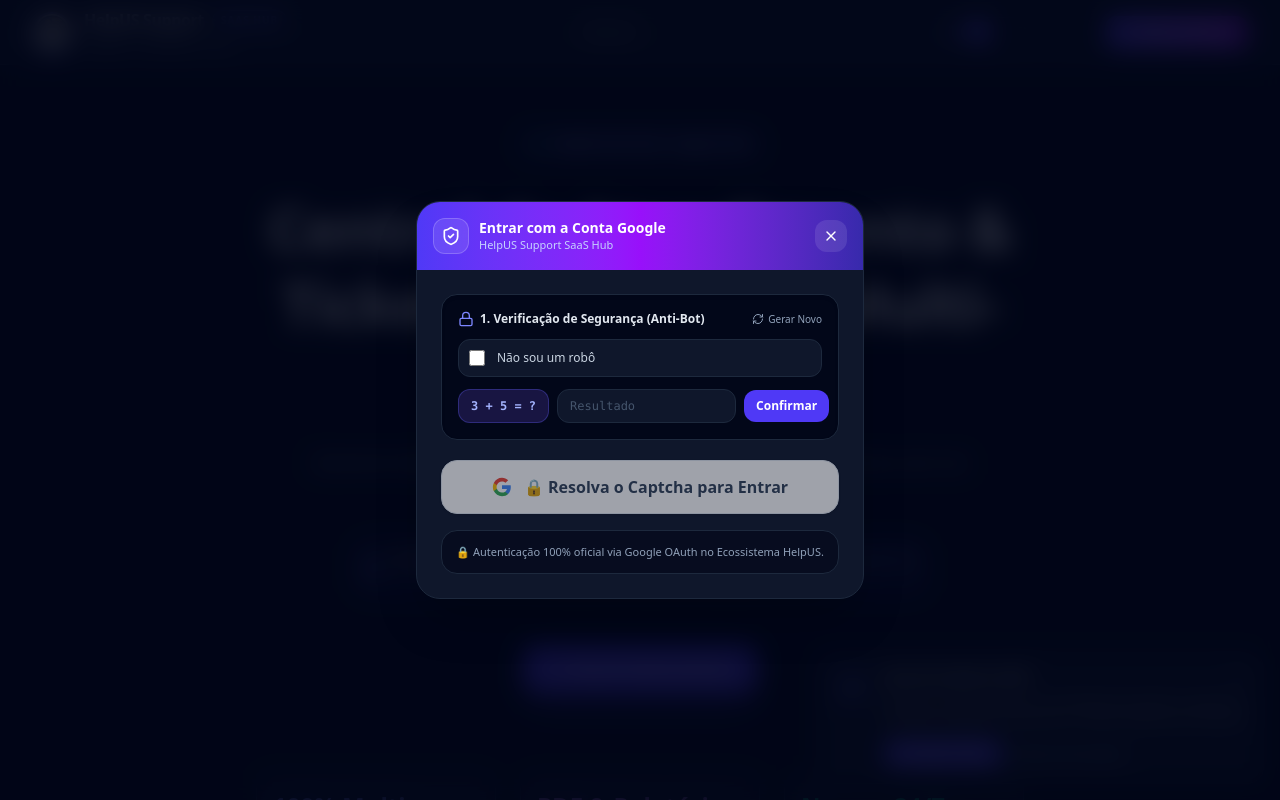
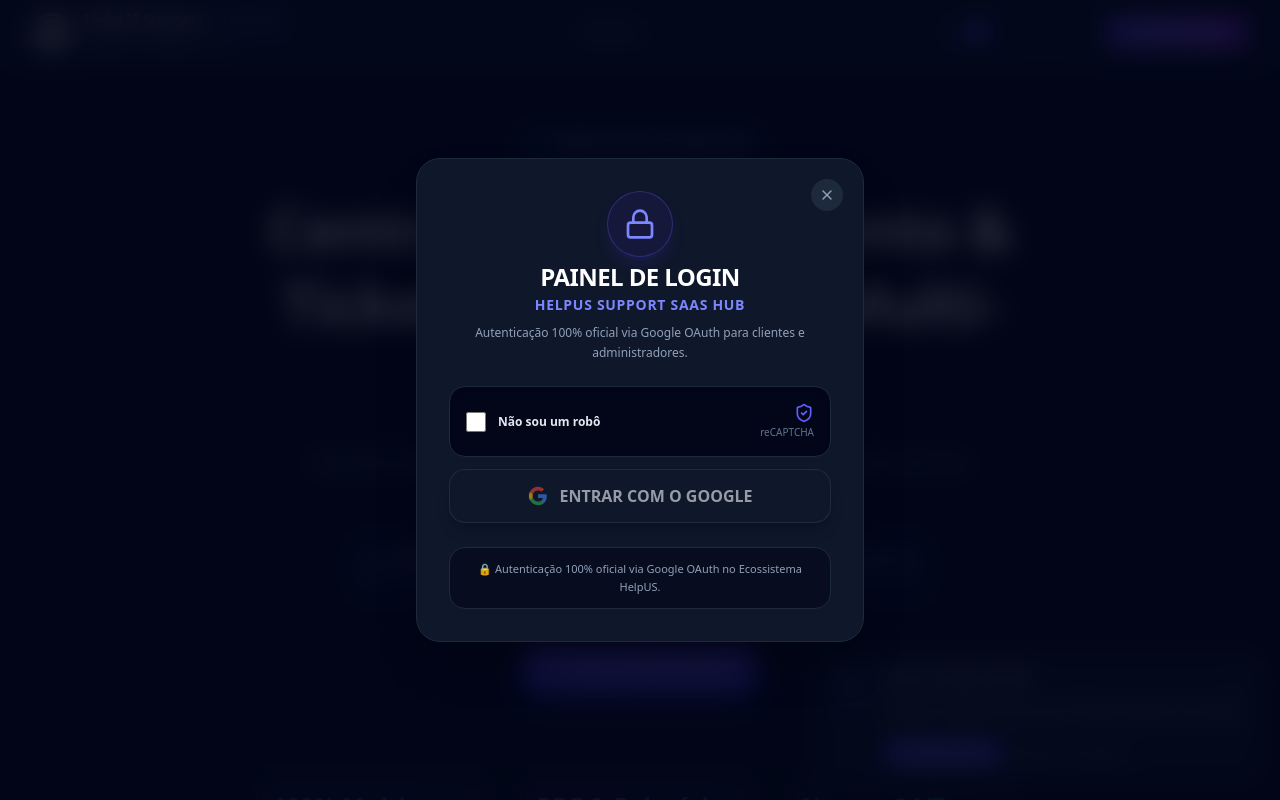
Before and after one commit to HelpUSA/helpus-support, a Next.js app: page / in a window 1280 px wide. Both pictures are taken after a click on the button "Área do Cliente (Entrar)". Shown: the top 800 px of the page. Built offline with nearby package versions, Linux system fonts and the light colour scheme.

Commit message:
feat: Add Kaline Modas system tenant and role-based permissions

```diff
--- a/src/components/AuthModal.tsx
+++ b/src/components/AuthModal.tsx
@@ -1,7 +1,7 @@
 'use client';
 
-import React, { useState, useEffect } from 'react';
-import { X, ShieldCheck, AlertCircle, CheckCircle2, Lock, RefreshCw } from 'lucide-react';
+import React, { useState } from 'react';
+import { X, ShieldCheck, AlertCircle, Lock } from 'lucide-react';
 import { AuthService, UserAccount } from '@/lib/auth';
 import { Translations } from '@/lib/i18n';
 import { useGoogleAuth, GoogleLoginButton } from '@/shared/googleAuth';
@@ -15,16 +15,10 @@
 
 export default function AuthModal({ isOpen, onClose, onSuccessLogin, t }: AuthModalProps) {
   const [error, setError] = useState<string | null>(null);
-
-  // Captcha State
-  const [captchaNum1, setCaptchaNum1] = useState(4);
-  const [captchaNum2, setCaptchaNum2] = useState(3);
-  const [captchaInput, setCaptchaInput] = useState('');
   const [isCaptchaVerified, setIsCaptchaVerified] = useState(false);
-  const [isCaptchaChecked, setIsCaptchaChecked] = useState(false);
   const [captchaError, setCaptchaError] = useState<string | null>(null);
 
-  // Universal Google Auth Hook (@shared/googleAuth - STANDARDS.md Section 4)
+  // Universal Google Auth Hook (@shared/googleAuth - Padrão Kaline Modas)
   const {
     login: triggerGoogleAuthLogin,
     isLoading: isGoogleLoading,
@@ -48,169 +42,91 @@
     }
   });
 
-  useEffect(() => {
-    if (isOpen) {
-      generateCaptcha();
-    }
-  }, [isOpen]);
-
-  const generateCaptcha = () => {
-    const n1 = Math.floor(Math.random() * 8) + 2;
-    const n2 = Math.floor(Math.random() * 8) + 1;
-    setCaptchaNum1(n1);
-    setCaptchaNum2(n2);
-    setCaptchaInput('');
-    setIsCaptchaVerified(false);
-    setIsCaptchaChecked(false);
-    setCaptchaError(null);
-    setError(null);
-    clearGoogleAuthError();
-  };
-
-  const handleVerifyCaptcha = (e?: React.FormEvent) => {
-    if (e) e.preventDefault();
-    const expected = captchaNum1 + captchaNum2;
-    if (parseInt(captchaInput.trim(), 10) === expected && isCaptchaChecked) {
-      setIsCaptchaVerified(true);
-      setCaptchaError(null);
-    } else if (!isCaptchaChecked) {
-      setCaptchaError('Por favor, marque a caixinha "Não sou um robô".');
-    } else {
-      setCaptchaError(`Resultado incorreto. Quanto é ${captchaNum1} + ${captchaNum2}?`);
-    }
-  };
-
   const handleGoogleLoginButtonClick = () => {
     setError(null);
     setCaptchaError(null);
+    clearGoogleAuthError();
 
     if (!isCaptchaVerified) {
-      setCaptchaError('Por favor, conclua a verificação de segurança "Não sou um robô" (CAPTCHA) acima antes de entrar com a conta do Google.');
+      alert('Por favor, marque a caixa "Não sou um robô" para continuar com o login.');
       return;
     }
 
     triggerGoogleAuthLogin();
   };
 
-  const displayError = error || googleAuthError;
+  const displayError = error || googleAuthError || captchaError;
 
   if (!isOpen) return null;
 
   return (
     <div className="fixed inset-0 z-[9999] flex items-center justify-center p-4 bg-slate-950/85 backdrop-blur-md animate-in fade-in">
-      <div className="bg-slate-900 border border-slate-800 w-full max-w-md rounded-3xl shadow-2xl overflow-hidden text-slate-100">
-        {/* Header */}
-        <div className="p-4 bg-gradient-to-r from-indigo-600 via-purple-600 to-indigo-800 text-white flex items-center justify-between">
-          <div className="flex items-center gap-2.5">
-            <div className="w-9 h-9 rounded-xl bg-white/10 backdrop-blur flex items-center justify-center border border-white/20">
-              <ShieldCheck className="w-5 h-5 text-white" />
-            </div>
-            <div>
-              <h3 className="font-extrabold text-sm leading-tight">Entrar com a Conta Google</h3>
-              <p className="text-[11px] text-indigo-200">HelpUS Support SaaS Hub</p>
-            </div>
-          </div>
+      <div className="bg-slate-900 border border-slate-800 w-full max-w-md rounded-3xl shadow-2xl p-8 text-center space-y-6 relative overflow-hidden text-slate-100">
+        {/* Botão Fechar */}
         <button
           onClick={onClose}
-            className="w-8 h-8 rounded-xl bg-white/10 hover:bg-white/20 flex items-center justify-center transition-colors cursor-pointer"
+          className="absolute top-5 right-5 w-8 h-8 rounded-full bg-slate-800 hover:bg-slate-700 flex items-center justify-center transition-colors cursor-pointer text-slate-400 hover:text-white"
         >
-            <X className="w-4 h-4 text-white" />
+          <X className="w-4 h-4" />
         </button>
+
+        {/* Ícone de Cabeçalho Padronizado */}
+        <div className="inline-flex p-4 rounded-full bg-indigo-950/50 border border-indigo-500/30 text-indigo-400 mb-1 shadow-lg shadow-indigo-900/30">
+          <Lock className="w-8 h-8 text-indigo-400" />
         </div>
 
-        {/* Body */}
-        <div className="p-6 space-y-5">
+        <div>
+          <h1 className="text-2xl font-black text-white uppercase tracking-tight">PAINEL DE LOGIN</h1>
+          <h2 className="text-sm font-bold text-indigo-400 uppercase mt-0.5 tracking-wider">HELPUS SUPPORT SAAS HUB</h2>
+          <p className="text-xs text-slate-400 mt-2 leading-relaxed">
+            Autenticação 100% oficial via Google OAuth para clientes e administradores.
+          </p>
+        </div>
+
+        {/* Mensagem de Erro */}
         {displayError && (
-            <div className="p-3 bg-red-500/10 border border-red-500/30 rounded-xl text-red-300 text-xs font-semibold flex items-center gap-2">
-              <AlertCircle className="w-4 h-4 text-red-400 shrink-0" />
+          <div className="p-3 bg-rose-500/10 border border-rose-500/30 text-rose-400 text-xs rounded-2xl font-bold flex items-center justify-center gap-2">
+            <AlertCircle className="w-4 h-4 text-rose-400 shrink-0" />
             <span>{displayError}</span>
           </div>
         )}
 
-          {/* Captcha Security Verification Section */}
-          <div className="p-4 bg-slate-950/90 border border-slate-800 rounded-2xl space-y-3 shadow-inner">
-            <div className="flex items-center justify-between">
-              <span className="text-xs font-bold text-slate-200 flex items-center gap-1.5">
-                <Lock className="w-4 h-4 text-indigo-400" />
-                <span>1. Verificação de Segurança (Anti-Bot)</span>
-              </span>
-              <button
-                type="button"
-                onClick={generateCaptcha}
-                title="Gerar novo código"
-                className="text-[10px] text-slate-400 hover:text-white flex items-center gap-1 transition-colors cursor-pointer"
-              >
-                <RefreshCw className="w-3 h-3" /> Gerar Novo
-              </button>
+        {/* Widget de Captcha "Não sou um robô" (Padrão Kaline Modas) */}
+        <div className="bg-slate-950 border border-slate-800 rounded-2xl p-4 flex items-center justify-between my-2 text-left shadow-inner">
+          <label className="flex items-center gap-3 cursor-pointer select-none">
+            <input
+              type="checkbox"
+              checked={isCaptchaVerified}
+              onChange={(e) => {
+                setIsCaptchaVerified(e.target.checked);
+                if (e.target.checked) setCaptchaError(null);
+              }}
+              className="w-5 h-5 accent-indigo-600 rounded border-slate-700 cursor-pointer"
+            />
+            <span className="text-xs font-bold text-slate-200">Não sou um robô</span>
+          </label>
+          <div className="flex flex-col items-end text-[10px] text-slate-500">
+            <ShieldCheck className="w-5 h-5 text-indigo-500 mb-0.5" />
+            <span>reCAPTCHA</span>
+          </div>
         </div>
 
-            {!isCaptchaVerified ? (
-              <div className="space-y-3">
-                <div className="flex items-center gap-3 bg-slate-900 p-2.5 rounded-xl border border-slate-800">
-                  <input
-                    type="checkbox"
-                    id="captcha-check"
-                    checked={isCaptchaChecked}
-                    onChange={(e) => setIsCaptchaChecked(e.target.checked)}
-                    className="w-4 h-4 accent-indigo-600 rounded cursor-pointer"
-                  />
-                  <label htmlFor="captcha-check" className="text-xs text-slate-300 font-medium cursor-pointer select-none">
-                    Não sou um robô
-                  </label>
-                </div>
-
-                <div className="flex items-center gap-2">
-                  <div className="px-3 py-2 bg-indigo-950/80 border border-indigo-500/30 rounded-xl text-indigo-300 font-mono text-xs font-bold shrink-0">
-                    {captchaNum1} + {captchaNum2} = ?
-                  </div>
-                  <input
-                    type="number"
-                    placeholder="Resultado"
-                    value={captchaInput}
-                    onChange={(e) => setCaptchaInput(e.target.value)}
-                    className="flex-1 bg-slate-900 border border-slate-800 rounded-xl px-3 py-2 text-xs text-slate-100 placeholder-slate-600 focus:outline-none focus:border-indigo-500 font-mono"
-                  />
-                  <button
-                    type="button"
-                    onClick={() => handleVerifyCaptcha()}
-                    className="px-3 py-2 bg-indigo-600 hover:bg-indigo-500 text-white font-bold rounded-xl text-xs transition-colors cursor-pointer shrink-0"
-                  >
-                    Confirmar
-                  </button>
-                </div>
-
-                {captchaError && (
-                  <p className="text-[11px] text-red-400 font-semibold flex items-center gap-1">
-                    <AlertCircle className="w-3.5 h-3.5 shrink-0" />
-                    <span>{captchaError}</span>
-                  </p>
-                )}
-              </div>
-            ) : (
-              <div className="p-3 bg-emerald-500/10 border border-emerald-500/30 rounded-xl text-emerald-400 text-xs font-bold flex items-center gap-2">
-                <CheckCircle2 className="w-4 h-4 text-emerald-400 shrink-0" />
-                <span>Captcha Verificado com Sucesso! Login liberado.</span>
-              </div>
-            )}
-          </div>
-
-          {/* Main Single Google Login Button (STANDARDS.md Section 4) */}
-          <div className="space-y-4 flex flex-col items-center">
+        {/* Botão Oficial de Login do Google (GoogleLoginButton @shared/googleAuth) */}
+        <div className="pt-1">
           <GoogleLoginButton
             onClick={handleGoogleLoginButtonClick}
             isLoading={isGoogleLoading}
-              disabled={!isCaptchaVerified}
-              label={isCaptchaVerified ? 'Entrar com a Conta Google' : '🔒 Resolva o Captcha para Entrar'}
-              variant="light"
-              className={!isCaptchaVerified ? 'opacity-60 cursor-not-allowed' : ''}
+            disabled={!isCaptchaVerified || isGoogleLoading}
+            label="ENTRAR COM O GOOGLE"
+            variant="dark"
+            className={!isCaptchaVerified ? 'opacity-50 cursor-not-allowed' : ''}
           />
+        </div>
 
         <div className="p-3 bg-slate-950/60 border border-slate-800 rounded-2xl text-[11px] text-slate-400 leading-relaxed text-center w-full">
           🔒 Autenticação 100% oficial via Google OAuth no Ecossistema HelpUS.
         </div>
       </div>
     </div>
-      </div>
-    </div>
   );
 }
--- a/src/lib/auth.ts
+++ b/src/lib/auth.ts
@@ -66,6 +66,20 @@
     googleEmail: 'publicarte09@gmail.com',
     hasSupportAccess: true,
     allowedTenantIds: ['publicarte'],
+    status: 'active',
+  },
+  {
+    id: 'usr-kaline',
+    username: 'kaline',
+    email: 'augustokaline3@gmail.com',
+    name: 'Kaline Augusto (Kaline Modas)',
+    role: 'client_admin',
+    tenantId: 'kaline-modas',
+    tenantName: 'Kaline Modas',
+    avatarUrl: 'https://api.dicebear.com/7.x/avataaars/svg?seed=KalineModas',
+    googleEmail: 'augustokaline3@gmail.com',
+    hasSupportAccess: true,
+    allowedTenantIds: ['kaline-modas'],
     status: 'active',
   },
 ];
@@ -141,8 +155,9 @@
       if (avatarUrl) userAccount.avatarUrl = avatarUrl;
     } else {
       const isEduardo = cleanEmail.includes('eduardo');
-      const userTenantId = isEduardo ? 'neuro.eduardomagalhaes' : 'publicarte';
-      const userTenantName = isEduardo ? 'Dr. Eduardo Magalhães Neurologista' : 'Public Arte';
+      const isKaline = cleanEmail.includes('kaline') || cleanEmail.includes('augustokaline');
+      const userTenantId = isKaline ? 'kaline-modas' : (isEduardo ? 'neuro.eduardomagalhaes' : 'publicarte');
+      const userTenantName = isKaline ? 'Kaline Modas' : (isEduardo ? 'Dr. Eduardo Magalhães Neurologista' : 'Public Arte');
 
       userAccount = {
         id: `usr-google-${Date.now()}`,
@@ -150,7 +165,7 @@
         email: cleanEmail,
         googleEmail: cleanEmail,
         name: name || cleanEmail.split('@')[0],
-        role: isEduardo ? 'admin' : 'client_user',
+        role: (isKaline || isEduardo) ? 'client_admin' : 'client_user',
         tenantId: userTenantId,
         tenantName: userTenantName,
         avatarUrl: avatarUrl || `https://api.dicebear.com/7.x/avataaars/svg?seed=${cleanEmail}`,
--- a/src/lib/tenants.ts
+++ b/src/lib/tenants.ts
@@ -1,6 +1,7 @@
 import { Tenant } from '@/types/ticket';
 
 export const INITIAL_TENANTS: Tenant[] = [
+  { id: 'kaline-modas', name: 'Kaline Modas', slug: 'kaline-modas', domain: 'kalinemodas.helpusbr.com', primaryColor: '#db2777', apiKey: 'kal_live_91823746k', createdAt: '2026-10-02T12:00:00Z' },
   { id: 'publicarte', name: 'Public Arte', slug: 'publicarte', domain: 'publicarte.helpusbr.com', primaryColor: '#6366f1', apiKey: 'pub_live_79812491a', createdAt: '2026-09-01T10:00:00Z' },
   { id: 'accounting', name: 'HelpUS Accounting (NFS-e Suite)', slug: 'accounting', domain: 'accounting.helpusbr.com', primaryColor: '#2563eb', apiKey: 'acc_live_10293847d', createdAt: '2026-09-12T10:00:00Z' },
   { id: 'advert', name: 'Advert Marketing', slug: 'advert', domain: 'advert.helpusbr.com', primaryColor: '#3b82f6', apiKey: 'adv_live_001', createdAt: '2026-09-01T10:00:00Z' },
```
Lines whose indentation alone changed are shown as unchanged.
